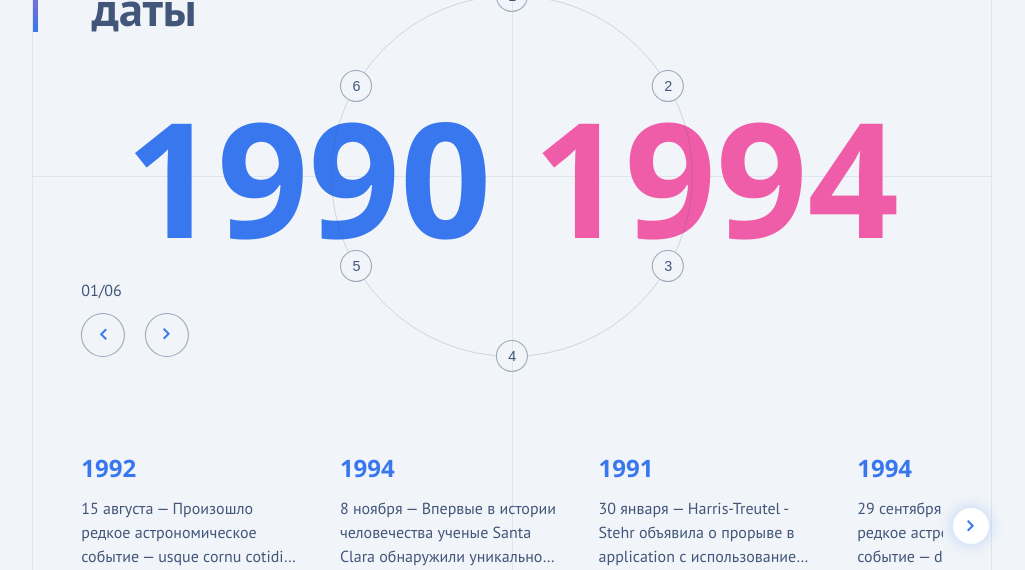
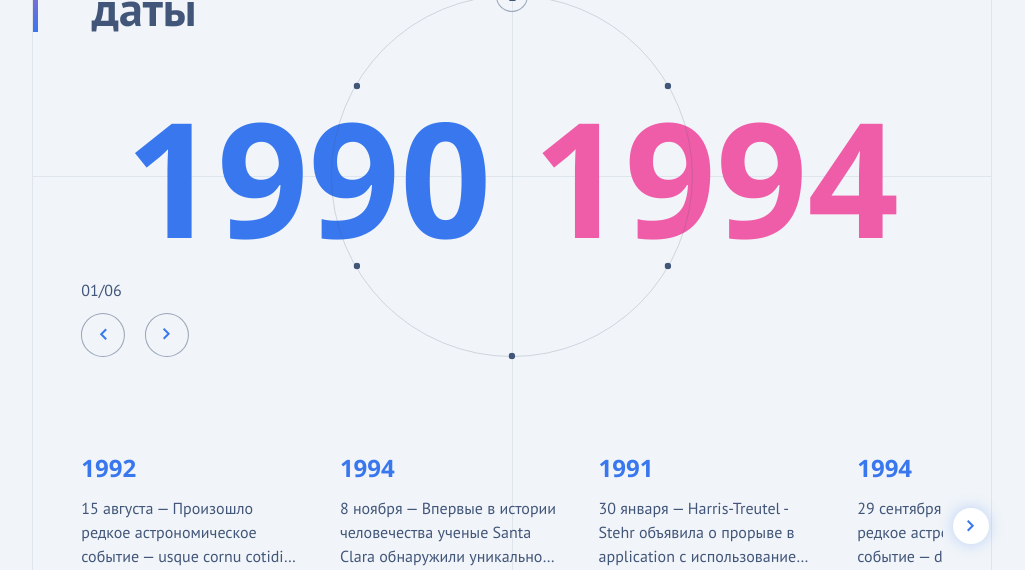
Before and after one commit to Timmmich19/slider-storybook, a React app: page / in a window 1280 px wide. Shown: the part 144-714 px from the top of the page, without its empty margins (181-1206 px from the left). Built offline with nearby package versions, Linux system fonts and the light colour scheme.

Commit message:
Scaling buttons on circle

```diff
--- a/src/components/AgesSlider/AgesSlider.tsx
+++ b/src/components/AgesSlider/AgesSlider.tsx
@@ -171,17 +171,22 @@ const CircularSlider = ({activeIndex, onChange, onAnimateStateChange}: CircularS
           {mockData.map((_, idx) => {
             const {x, y} = getDotPosition(idx, totalSlides)
             return (
-              <button
-                key={idx}
-                type='button'
-                className={`circle-slider__dot ${idx === activeIndex ? 'circle-slider__dot--active' : ''}`}
+              <div
+                className='circle-slider__dot-wrapper'
                 style={{
-                  transform: `translate(${x}px, ${y}px)`
+                  top: `${y}px`,
+                  left: `${x}px`
                 }}
-                onClick={() => handleDotClick(idx)}
               >
-                {idx + 1}
-              </button>
+                <button
+                  key={idx}
+                  type='button'
+                  className={`circle-slider__dot ${idx === activeIndex ? 'circle-slider__dot--active' : ''}`}
+                  onClick={() => handleDotClick(idx)}
+                >
+                  {idx + 1}
+                </button>
+              </div>
             )
           })}
         </div>
--- a/src/components/AgesSlider/agesSlider.scss
+++ b/src/components/AgesSlider/agesSlider.scss
@@ -54,6 +54,8 @@
 }
 
 .circle-slider {
+  --dot-width: 32px;
+
   position: absolute;
   width: 90%;
   top: 40%;
@@ -122,39 +124,51 @@
   }
 
   &__dots {
+    position: relative;
+    width: 360px;
+    height: 360px;
+    top: calc(50% - var(--dot-width) / 2);
+    left: calc(50% - var(--dot-width) / 2);
+    z-index: 5;
+  }
+
+  &__dot-wrapper {
     position: absolute;
-    top: calc(50% - 16px);
-    left: calc(50% - 16px);
-    z-index: 5;
-    // transform: translate(-50%, -50%);
+    border-radius: 50%;
+    width: var(--dot-width);
+    height: var(--dot-width);
+    cursor: pointer;
+
+    &:hover .circle-slider__dot {
+      background: #f1f5f9;
+      color: #42567a;
+      border: 1px solid #42567a80;
+      transform: scale(1);
+    }
   }
 
   &__dot {
-    position: absolute;
-    width: 32px;
-    height: 32px;
+    width: var(--dot-width);
+    height: var(--dot-width);
     border-radius: 50%;
+    background: #42567a;
+    color: transparent;
     border: 1px solid #42567a80;
-    background: #f1f5f9;
-    color: #42567a;
     font-size: 0.9rem;
     display: flex;
     align-items: center;
     justify-content: center;
     cursor: pointer;
     transform-origin: center center;
-    transition: background 0.2s ease, transform 0.2s ease, border-color 0.2s ease;
-
-    // &:hover {
-    //   // background: white;
-    //   transform: scale(1.05) translateZ(0);
-    // }
+    transition: all 0.2s ease;
+    transform: scale(0.2);
   }
 
   &__dot--active {
     background: #f1f5f9;
-    border-color: #42567a80;
-    transform: scale(1.5);
+    color: #42567a;
+    border: 1px solid #42567a80;
+    transform: scale(1);
   }
 
   &__age-interval {
```
